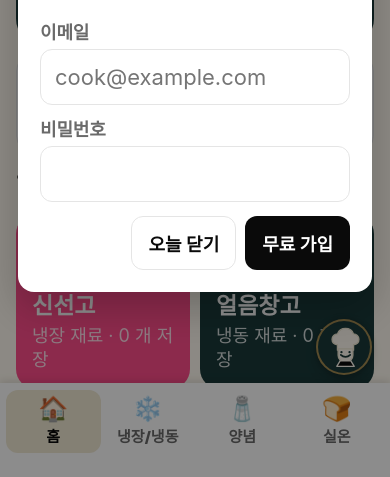
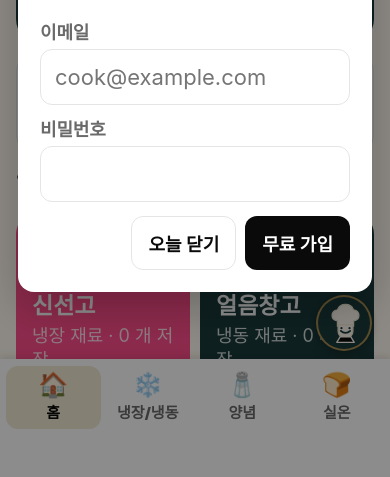
Before and after one commit to elsa9598/cook, a website built with Vite: page index.html in a window 390 px wide. Shown: the part 367-844 px from the top of the page. Built offline with nearby package versions, Linux system fonts and the light colour scheme.

Commit message:
Lift bottom nav above device nav buttons; fix cut-off recipe button
Raise the bottom tab bar's guaranteed gap to 48px so the tabs clear the
Android 3-button nav bar even when the OS reports a 0 safe-area inset, and
increase the content bottom padding so the last element (the final-prompt
copy button) is no longer hidden behind the nav.

Co-Authored-By: Claude Opus 4.8 <noreply@anthropic.com>

```diff
--- a/src/styles.css
+++ b/src/styles.css
@@ -211,7 +211,7 @@ button {
   overflow-y: auto;
   -webkit-overflow-scrolling: touch;
   overscroll-behavior: contain;
-  padding: 16px 16px calc(84px + max(env(safe-area-inset-bottom), 24px));
+  padding: 16px 16px calc(132px + env(safe-area-inset-bottom));
 }
 
 .hero-band {
@@ -939,7 +939,7 @@ button {
   box-shadow: 0 -2px 8px rgba(0, 0, 0, 0.12);
   /* Keep the tabs clearly above the device nav buttons even when the OS
      reports a 0 safe-area inset (e.g. Android 3-button nav). */
-  padding: 7px 6px max(env(safe-area-inset-bottom), 24px);
+  padding: 7px 6px max(env(safe-area-inset-bottom), 48px);
 }
 
 .bottom-tab {
@@ -972,7 +972,7 @@ button {
 .fab {
   position: fixed;
   right: max(18px, calc((100vw - 430px) / 2 + 18px));
-  bottom: calc(78px + max(env(safe-area-inset-bottom), 24px));
+  bottom: calc(78px + max(env(safe-area-inset-bottom), 48px));
   z-index: 35;
   width: 56px;
   height: 56px;
@@ -1234,7 +1234,7 @@ button {
   }
 
   .content {
-    padding: 18px 16px calc(100px + max(env(safe-area-inset-bottom), 24px));
+    padding: 18px 16px calc(150px + env(safe-area-inset-bottom));
   }
 
   .hero-title {
```
